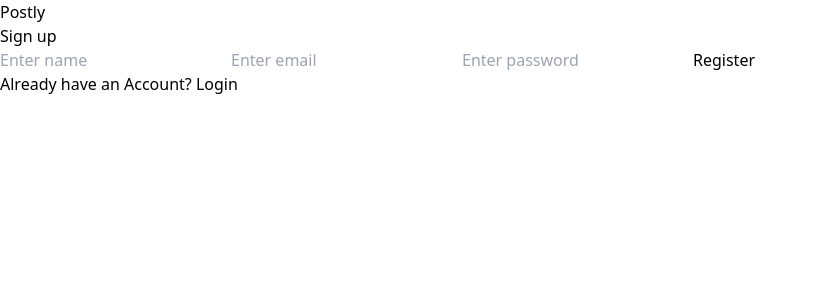
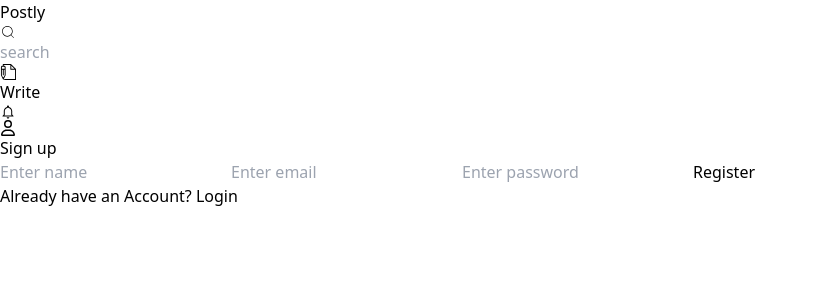
Before and after one commit to Smit-malani/Blog-website, a React (Vite) app in the folder Frontend/: page /signup in a window 1280 px wide. Shown: the top 300 px of the page, without its empty margins (0-818 px from the left). Built offline with nearby package versions, Linux system fonts and the light colour scheme.

Commit message:
NavBar Done

```diff
--- a/Frontend/src/App.jsx
+++ b/Frontend/src/App.jsx
@@ -10,7 +10,7 @@
 function App() {
 
   return (
-    <div className='bg-[#f1f1f1] w-screen h-screen overflow-x-hidden'>
+    <div className='bg-white w-screen h-screen overflow-x-hidden'>
       <Routes>
         <Route path='/' element={<Navbar/>}>
           <Route path='/' element={<Home/>}></Route>
--- a/Frontend/src/Pages/BlogPage.jsx
+++ b/Frontend/src/Pages/BlogPage.jsx
@@ -63,10 +63,10 @@
 
 
   return (
-    <div className='w-full min-h-screen flex justify-center'>
+    <div className='w-full min-h-screen flex justify-center mt-28'>
         {
             blogData ? <div className='w-[55%] h-full flex flex-col'>
-                <div className='title mt-12 w-full '>
+                <div className='title w-full '>
                     <h1 className='font-bold text-4xl opacity-80'>{blogData.title}</h1>
                 </div>
                 <div className='profile flex items-center justify-start w-full mt-8 gap-4'>
--- a/Frontend/src/Pages/UserLogin.jsx
+++ b/Frontend/src/Pages/UserLogin.jsx
@@ -42,7 +42,7 @@
 
 
     return (
-        <div className='w-screen h-screen flex flex-col items-center justify-start mt-20 gap-3'>
+        <div className='w-screen h-screen flex flex-col items-center justify-start mt-28 gap-3'>
           <form onSubmit={(e)=>submitHandler(e)} className='flex flex-col w-full items-center gap-10 lg:w-1/2 md:w-full'>
               <h1 className='text-4xl font-bold'>Login</h1>
               <div className='flex flex-col w-1/2 gap-4'>
--- a/Frontend/src/Pages/UserSignup.jsx
+++ b/Frontend/src/Pages/UserSignup.jsx
@@ -40,7 +40,7 @@
 
 
     return (
-        <div className='w-screen h-screen flex items-center justify-start mt-16 flex-col gap-3'>
+        <div className='w-screen h-screen flex items-center justify-start mt-28 flex-col gap-3'>
           <form onSubmit={(e)=>submitHandler(e)} className='flex flex-col w-full items-center gap-10 lg:w-1/2 md:w-full'>
               <h1 className='text-4xl font-bold'>Sign up</h1>
               <div className='flex flex-col w-1/2 gap-4'>
--- a/Frontend/src/components/CreateBlog.jsx
+++ b/Frontend/src/components/CreateBlog.jsx
@@ -72,7 +72,7 @@
 },[id])
 
   return (
-    <div className='w-screen h-screen flex items-start mt-7 justify-center'>
+    <div className='w-screen h-screen flex items-start mt-28  justify-center'>
       <form onSubmit={(e)=>submitHandler(e)} className='flex flex-col w-full items-center gap-10 lg:w-1/2 md:w-full'>
         <h1 className='text-4xl font-bold'>{id ? "Edit Blog" : "Create Blog"}</h1>
           <div className='flex flex-col w-1/2 gap-4'>
--- a/Frontend/src/components/Home.jsx
+++ b/Frontend/src/components/Home.jsx
@@ -24,12 +24,12 @@
         fetchBlogs()
     })
   return (
-    <div className='mt-9 w-[65%]'>
+    <div className='mt-28 w-[65%]'>
         {
             blogs.map((blog ,index)=>{
                 return (
                     <Link key={index} to={`blog/${blog.blogId}`}>
-                        <div  className='w-full border-b-[1px] border-[#c2c2c2] pb-9 flex items-center justify-start gap-3 mt-10'>
+                        <div  className='w-full border-b-[1px]  border-[#e1e1e1] pb-9 flex items-center justify-start gap-3 mt-10'>
                         <div className='w-[65%] flex flex-col justify-start items-start gap-6 px-12'>
                             <div className='flex items-center gap-3 cursor-pointer'>
                                 <div className='h-6 w-6 bg-green-200 rounded-full'>
--- a/Frontend/src/components/Navbar.jsx
+++ b/Frontend/src/components/Navbar.jsx
@@ -1,13 +1,53 @@
-import React from 'react'
+import React, { useState } from 'react'
 import { Outlet } from 'react-router-dom'
+import { CiSearch } from "react-icons/ci"
+import { TfiWrite } from "react-icons/tfi"
+import { IoMdNotificationsOutline } from "react-icons/io"
+import { IoNotifications } from "react-icons/io5"
+import { FaRegUser } from "react-icons/fa6"
+
+
 
 function Navbar() {
+
+  const[isNotific, setIsNotific] = useState(false)
+
+  function handleNotific(){
+    if(isNotific){
+      setIsNotific(false)
+    }else{
+      setIsNotific(true)
+    }
+  }
+
   return (
     <>
-        <div className='w-full px-12 py-4'>
-            <div>
-                <h1 className='font-bold uppercase text-2xl'>Postly</h1>
-            </div>
+        <div className='w-full bg-transparent px-12 py-4 fixed border-b-[1px] border-[#e1e1e1]'>
+              <div className='flex items-center justify-between'>
+                <div className='flex items-center gap-5'>
+                  <h1 className='font-bold uppercase text-2xl'>Postly</h1>
+                  <div className='w-64 bg-[#f1f1f1] py-2 flex items-center rounded-full pl-4'>
+                    <div className='w-6 h-6 flex items-center justify-center'>
+                    <CiSearch className='text-xl text-zinc-500' />
+                  </div>
+                  <input type='text' placeholder='search' className='w-full px-4 rounded-full outline-none bg-[#f1f1f1] placeholder:text-zinc-500 tracking-wide placeholder:font-medium'/>
+                </div>
+                </div>
+                <div className=' flex items-center gap-5'>
+                  <div className='flex items-center text-zinc-600 gap-2 cursor-pointer hover:text-zinc-800'>
+                    <TfiWrite />
+                    <p>Write</p>
+                  </div>
+                  <div>
+                    {
+                      isNotific ?<div className='text-2xl text-zinc-600' onClick={handleNotific}><IoNotifications/></div> : <div className='text-2xl text-zinc-600 hover:text-zinc-800 cursor-pointer' onClick={handleNotific}><IoMdNotificationsOutline /></div>
+                    }
+                  </div>
+                  <div className='h-8 w-8 rounded-full flex items-center cursor-pointer text-zinc-600 justify-center'>
+                    <FaRegUser />
+                  </div>
+                </div>
+              </div>
         </div>
         <Outlet/>
     </>
```
